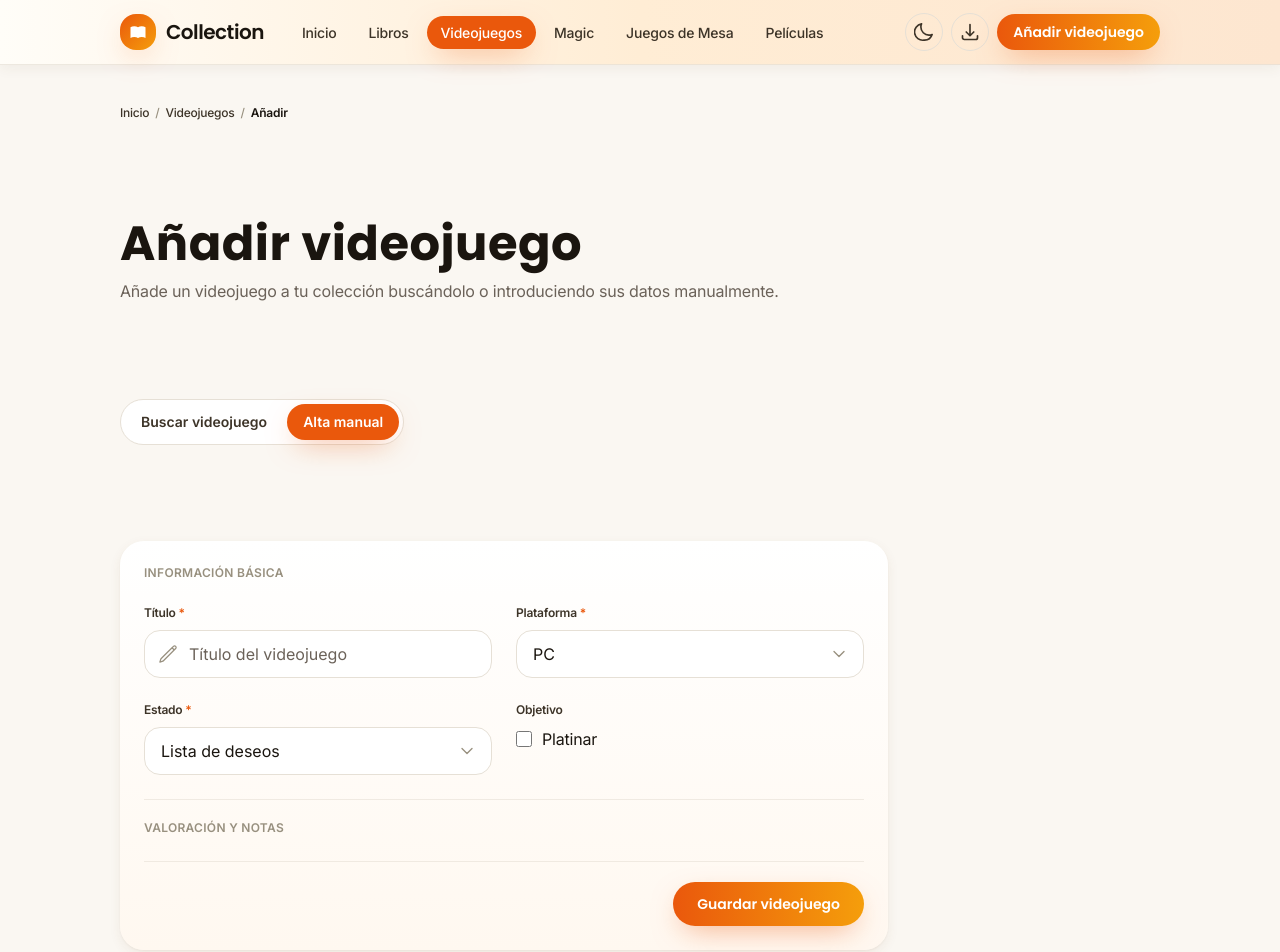
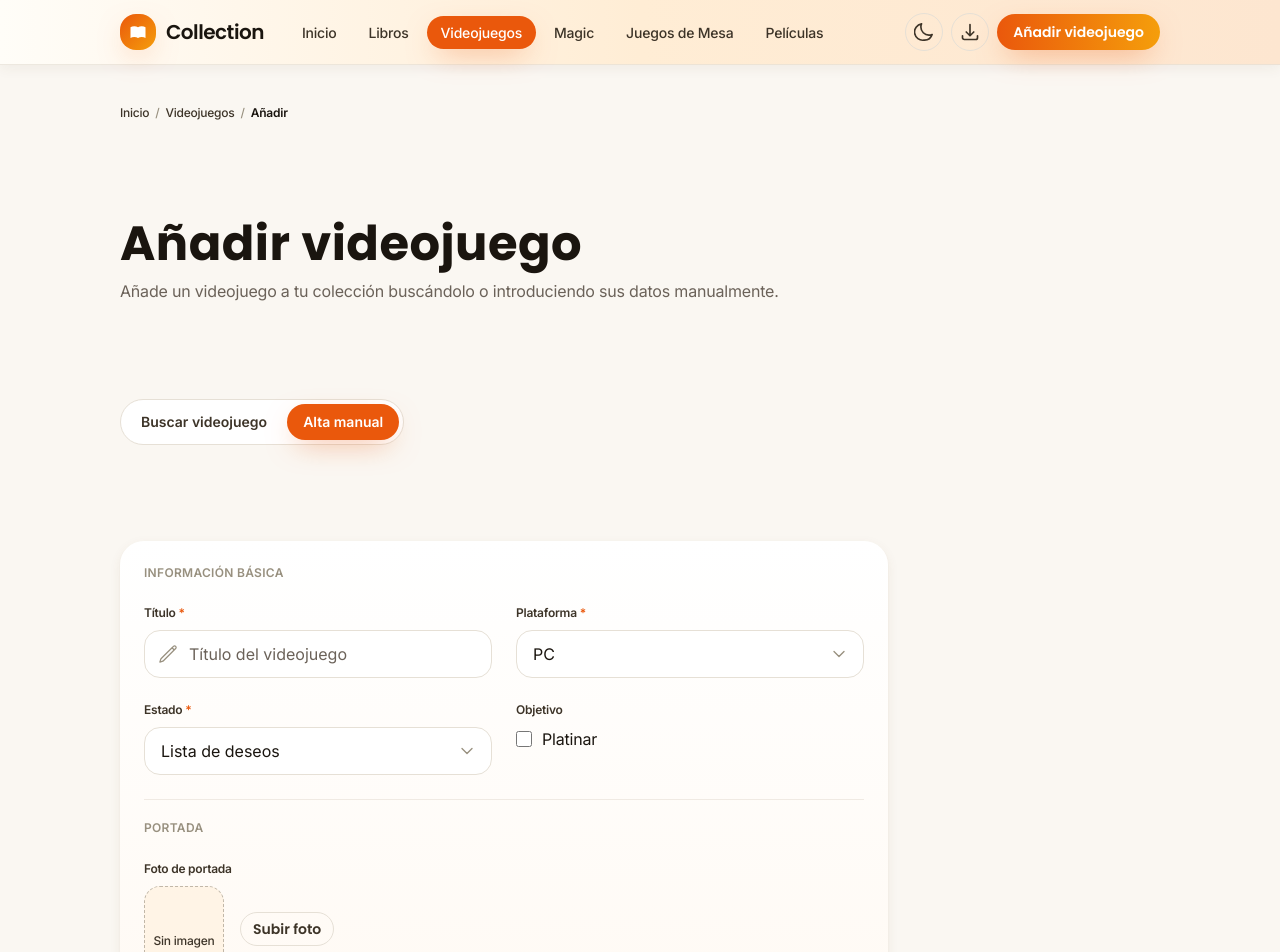
Before and after one commit to JavierMedarde99/frontend-collection, a React (Vite) app: page /juegos/nuevo in a window 1280 px wide. Shown: the top 952 px of the page. Built offline with nearby package versions, Linux system fonts and the light colour scheme.

Commit message:
fix: game cover upload always visible, SteamAppId only with platinum

```diff
--- a/src/components/GameForm.tsx
+++ b/src/components/GameForm.tsx
@@ -214,7 +214,6 @@ export default function GameForm({ initial = {}, submitLabel, onSubmit, error, i
         </div>
       </FormSection>
 
-      {form.platform === GamePlatform.PC && form.obtainPlatinum === true && (
       <FormSection title="Portada">
         <ImageUpload
           label="Foto de portada"
@@ -223,7 +222,6 @@ export default function GameForm({ initial = {}, submitLabel, onSubmit, error, i
           onTouched={() => setDirty(true)}
         />
       </FormSection>
-      )}
 
       {(showStartDate || showEndDate) && (
         <FormSection title="Fechas">
```
Lines whose indentation alone changed are shown as unchanged.
